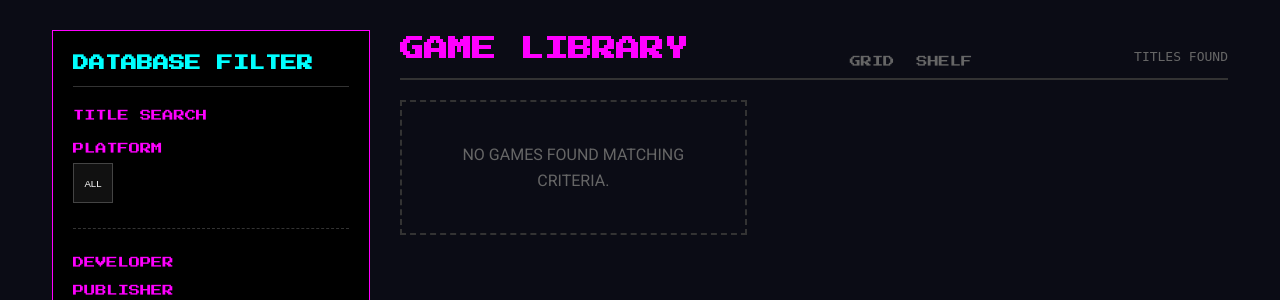
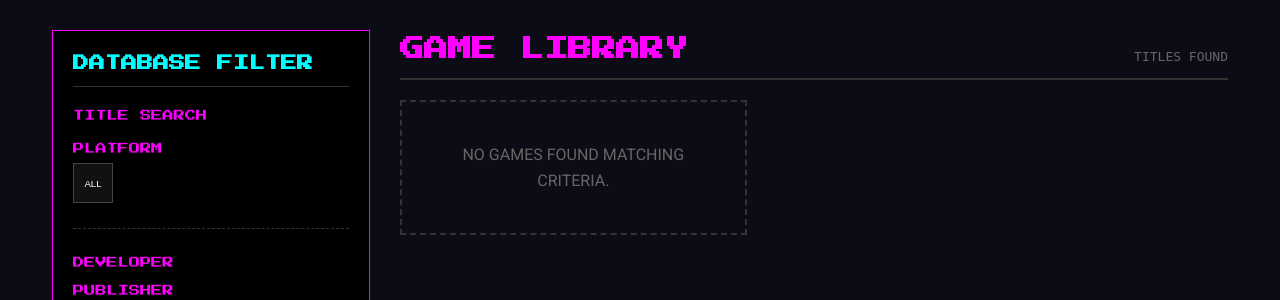
Before and after one commit to 480pDreams/480pDreams, a Django app: template library/templates/library/game_list.html in a window 1280 px wide. Shown: the part 64-364 px from the top of the page. Run offline with Django 5.2, Linux system fonts and the light colour scheme; the template is opened without the code that fills it, so the values that code supplies are empty; some libraries are stand-ins or nearby versions.

Commit message:
remove shelf view

```diff
--- a/library/templates/library/game_list.html
+++ b/library/templates/library/game_list.html
@@ -85,10 +85,6 @@
         <div style="flex: 3; min-width: 300px;">
             <div style="display: flex; justify-content: space-between; align-items: flex-end; border-bottom: 2px solid #333; padding-bottom: 10px; margin-bottom: 20px;">
                 <h1 class="retro-font" style="margin: 0; font-size: 1.5rem;">Game Library</h1>
-                <div style="display: flex; gap: 10px;">
-                    <button onclick="setView('grid')" class="view-btn active" id="btn-grid">GRID</button>
-                    <button onclick="setView('shelf')" class="view-btn" id="btn-shelf">SHELF</button>
-                </div>
                 <span style="color: #666; font-family: monospace;">{{ games.count }} TITLES FOUND</span>
             </div>
 
@@ -119,32 +115,16 @@
                     </div>
                 {% endfor %}
             </div>
-
-            <div id="view-shelf" class="shelf-container" style="display: none;">
-                {% for game in games %}
-                    <a href="{% url 'library:game_detail' game.slug %}" class="spine-item" title="{{ game.title }}">
-                        {% if game.spine_art %}
-                            <img src="{{ game.spine_art.url }}" alt="{{ game.title }}">
-                        {% else %}
-                            <div class="faux-spine">
-                                {{ game.title|truncatechars:25 }}
-                            </div>
-                        {% endif %}
-                    </a>
-                {% endfor %}
-            </div>
-
         </div>
 
     </div>
 
     <script>
-        // Apply to all multi-select boxes
         document.querySelectorAll('select[multiple]').forEach((el) => {
             new TomSelect(el, {
-                plugins: ['remove_button'], // Adds the "x" to close chips
+                plugins: ['remove_button'],
                 maxItems: 10,
-                wrapperClass: 'ts-wrapper retro-chips', // Custom class for styling
+                wrapperClass: 'ts-wrapper retro-chips',
                 controlInput: '<input>',
                 render: {
                     item: function(data, escape) {
@@ -184,7 +164,6 @@
             box-sizing: border-box;
         }
 
-        /* Checkbox Styling */
         .checkbox-row {
             display: flex;
             align-items: center;
@@ -227,7 +206,6 @@
         }
 
         /* TOM SELECT (RETRO OVERRIDES) */
-        /* The Input Box */
         .ts-control {
             background-color: #000 !important;
             border: 1px solid #444 !important;
@@ -237,8 +215,6 @@
             padding: 5px !important;
             min-height: 36px;
         }
-
-        /* The Dropdown Menu */
         .ts-dropdown {
             background-color: #111 !important;
             border: 1px solid var(--secondary) !important;
@@ -246,8 +222,6 @@
             font-family: monospace;
             z-index: 9999;
         }
-
-        /* The Selected Item (Chip) */
         .ts-control .item {
             background-color: var(--secondary) !important;
             color: #000 !important;
@@ -257,71 +231,18 @@
             padding: 2px 6px !important;
             margin-right: 4px !important;
         }
-
-        /* The "X" remove button on Chip */
         .ts-control .item .remove {
             border-left: 1px solid #000 !important;
             color: #000 !important;
             padding-left: 5px !important;
             margin-left: 5px !important;
         }
-
-        /* Dropdown Options */
-        .ts-dropdown .option {
-            padding: 8px;
-            cursor: pointer;
-        }
-
-        /* Active/Hover states in dropdown */
+        .ts-dropdown .option { padding: 8px; cursor: pointer; }
         .ts-dropdown .active {
             background-color: var(--primary) !important;
             color: #000 !important;
         }
-
-        /* Input text area inside the box */
-        .ts-control input {
-            color: #fff !important;
-        }
+        .ts-control input { color: #fff !important; }
     </style>
 
-<script>
-    function setView(viewMode) {
-        const grid = document.querySelector('.grid');
-        const shelf = document.getElementById('view-shelf');
-        const btnGrid = document.getElementById('btn-grid');
-        const btnShelf = document.getElementById('btn-shelf');
-
-        if (viewMode === 'shelf') {
-            grid.style.display = 'none';
-            shelf.style.display = 'flex';
-            btnShelf.style.color = 'var(--secondary)';
-            btnGrid.style.color = '#666';
-        } else {
-            grid.style.display = 'grid';
-            shelf.style.display = 'none';
-            btnGrid.style.color = 'var(--secondary)';
-            btnShelf.style.color = '#666';
-        }
-
-        // Save preference
-        localStorage.setItem('library_view', viewMode);
-    }
-
-    // Load saved view
-    const savedView = localStorage.getItem('library_view');
-    if (savedView) setView(savedView);
-</script>
-
-<style>
-    .view-btn {
-        background: transparent;
-        border: none;
-        font-family: 'Press Start 2P';
-        font-size: 0.7rem;
-        cursor: pointer;
-        color: #666;
-    }
-    .view-btn:hover { color: #fff; }
-</style>
-
 {% endblock %}
```
